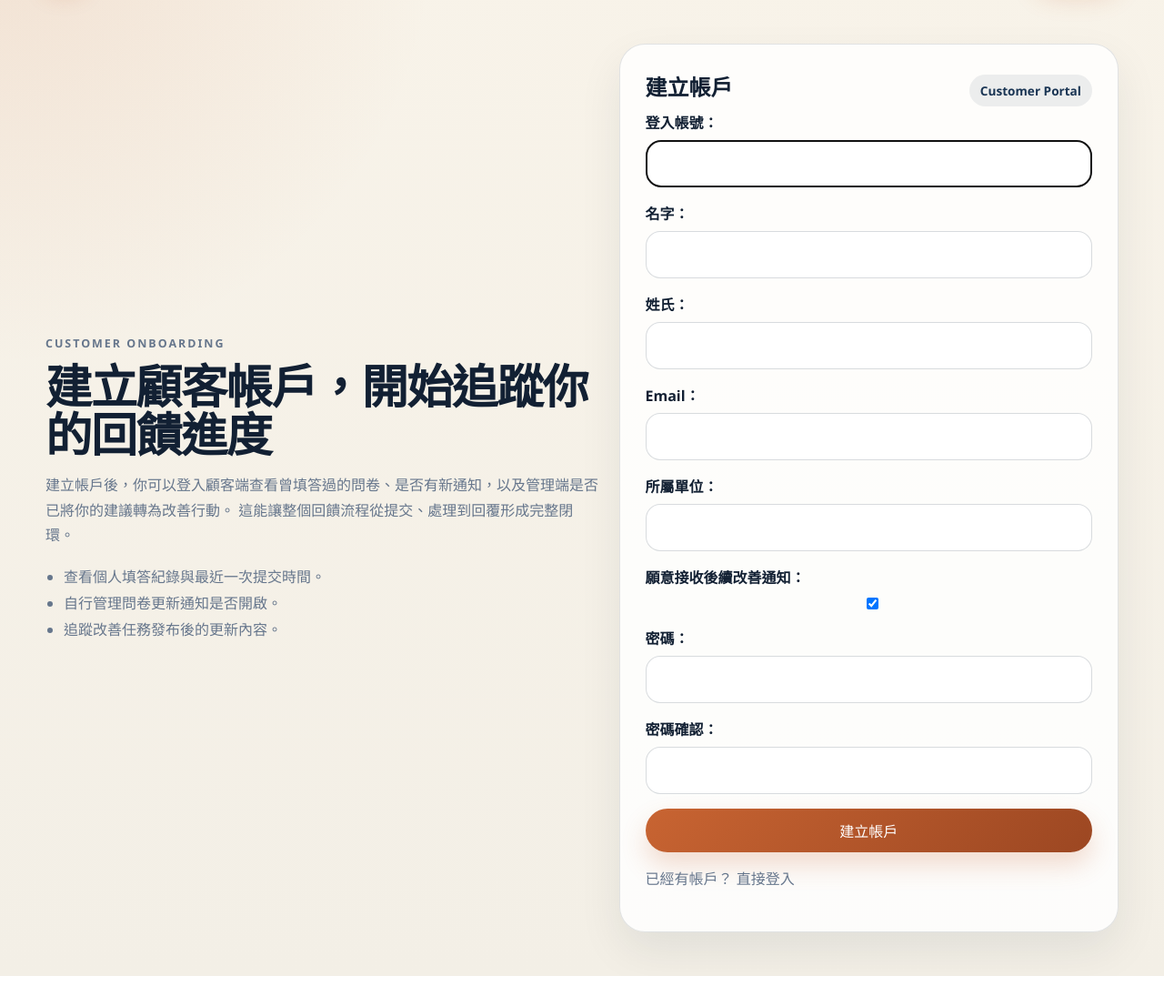
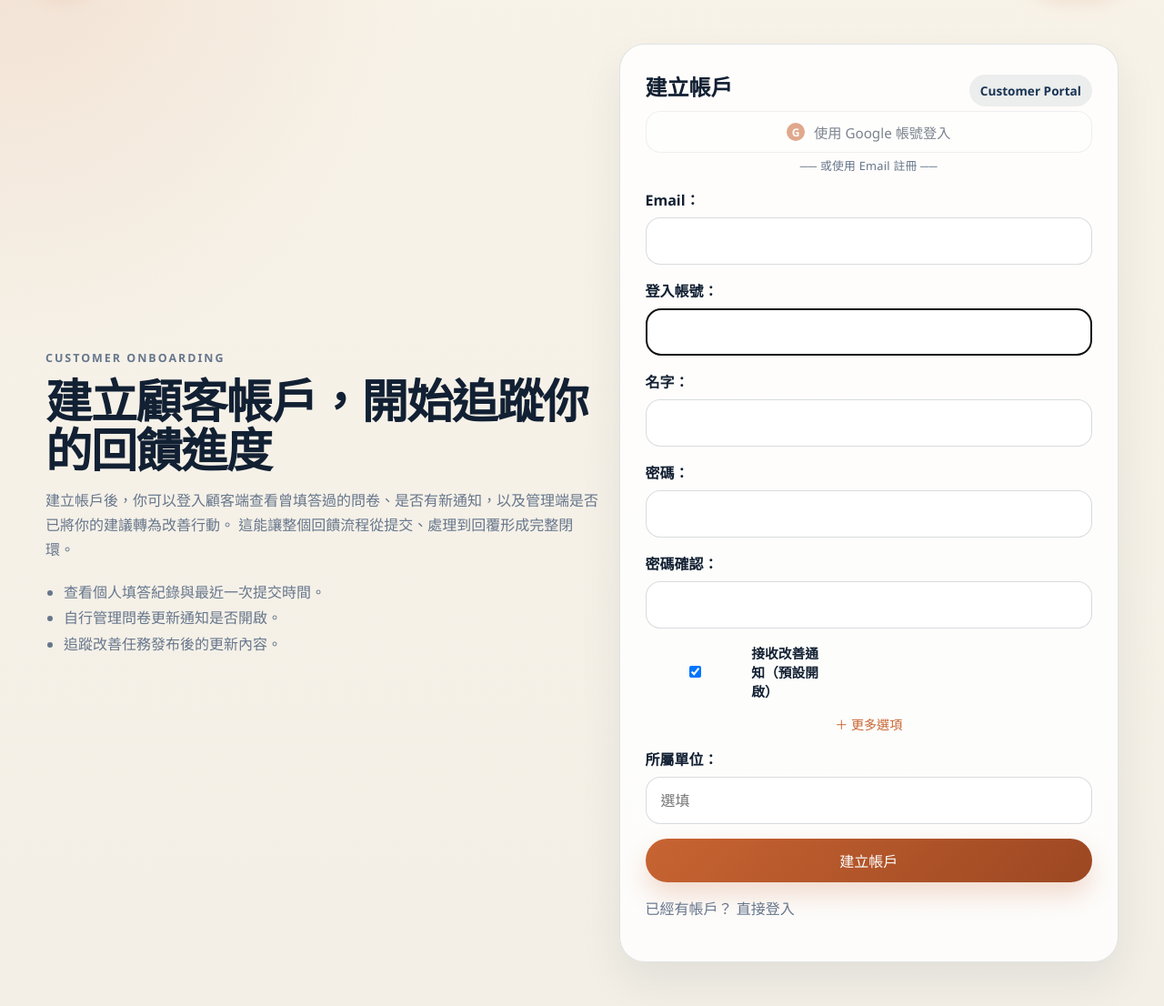
Before and after one commit to arvin85113/feedback-insight-hub, a Django app: page /accounts/signup/ in a window 1280 px wide. Shown: the part 79-1185 px from the top of the page at 91% size. Before the commit the page ends 1152 px from the top, so only its background shows below. Run offline with Django 5.2, Linux system fonts and the light colour scheme.

Commit message:
Redesign signup page: two-tier form with Google login placeholder
Co-Authored-By: Claude Sonnet 4.6 <noreply@anthropic.com>

```diff
--- a/static/css/app.css
+++ b/static/css/app.css
@@ -1075,3 +1075,92 @@ ul.errorlist {
     align-items: center;
 }
 }
+
+/* ── Signup: Google login block ── */
+.google-login-block {
+    margin-bottom: 16px;
+}
+
+.button-google {
+    width: 100%;
+    display: flex;
+    align-items: center;
+    justify-content: center;
+    gap: 10px;
+    padding: 11px 20px;
+    background: var(--surface-strong);
+    border: 1.5px solid var(--line);
+    border-radius: var(--radius-md);
+    font-size: 0.95rem;
+    font-weight: 500;
+    color: var(--ink);
+    cursor: not-allowed;
+    opacity: 0.55;
+    transition: opacity 0.15s;
+}
+
+.google-icon {
+    display: inline-flex;
+    align-items: center;
+    justify-content: center;
+    width: 20px;
+    height: 20px;
+    border-radius: 50%;
+    background: var(--brand);
+    color: #fff;
+    font-size: 0.75rem;
+    font-weight: 700;
+    flex-shrink: 0;
+}
+
+/* ── Signup: divider ── */
+.auth-divider {
+    text-align: center;
+    font-size: 0.8rem;
+    color: var(--muted);
+    margin: 4px 0 16px;
+    letter-spacing: 0.02em;
+}
+
+/* ── Signup: more options toggle ── */
+.more-options-toggle {
+    background: none;
+    border: none;
+    padding: 0;
+    color: var(--brand);
+    font-size: 0.88rem;
+    font-weight: 500;
+    cursor: pointer;
+    align-self: flex-start;
+    transition: color 0.15s;
+}
+
+.more-options-toggle:hover {
+    color: var(--brand-deep);
+}
+
+/* ── Signup: collapsible secondary fields ── */
+.more-options-panel {
+    display: grid;
+    grid-template-rows: 0fr;
+    transition: grid-template-rows 0.25s ease;
+    overflow: hidden;
+}
+
+.more-options-panel > * {
+    min-height: 0;
+    overflow: hidden;
+}
+
+.more-options-panel.open {
+    grid-template-rows: 1fr;
+}
+
+/* ── Checkbox label ── */
+.checkbox-label {
+    display: flex;
+    align-items: center;
+    gap: 8px;
+    cursor: pointer;
+    font-size: 0.92rem;
+}
--- a/templates/accounts/signup.html
+++ b/templates/accounts/signup.html
@@ -17,26 +17,113 @@
             <li>追蹤改善任務發布後的更新內容。</li>
         </ul>
     </article>
+
     <article class="auth-card">
         <div class="panel-head">
             <h2>建立帳戶</h2>
             <span class="pill">Customer Portal</span>
         </div>
+
+        <div class="google-login-block">
+            <button
+                type="button"
+                class="button-google"
+                disabled
+                title="即將推出"
+                aria-disabled="true"
+            >
+                <span class="google-icon" aria-hidden="true">G</span>
+                使用 Google 帳號登入
+            </button>
+        </div>
+
+        <div class="auth-divider">── 或使用 Email 註冊 ──</div>
+
         <form method="post" class="form-stack">
             {% csrf_token %}
-            {% for field in form %}
+
+            <div class="field-block">
+                {{ form.email.label_tag }}
+                {{ form.email }}
+                {{ form.email.errors }}
+            </div>
+            <div class="field-block">
+                {{ form.username.label_tag }}
+                {{ form.username }}
+                {{ form.username.errors }}
+            </div>
+            <div class="field-block">
+                {{ form.first_name.label_tag }}
+                {{ form.first_name }}
+                {{ form.first_name.errors }}
+            </div>
+            <div class="field-block">
+                {{ form.password1.label_tag }}
+                {{ form.password1 }}
+                {{ form.password1.errors }}
+            </div>
+            <div class="field-block">
+                {{ form.password2.label_tag }}
+                {{ form.password2 }}
+                {{ form.password2.errors }}
+            </div>
+            <div class="field-block field-block-checkbox">
+                <label class="checkbox-label">
+                    {{ form.notification_opt_in }}
+                    接收改善通知（預設開啟）
+                </label>
+                {{ form.notification_opt_in.errors }}
+            </div>
+
+            <button
+                type="button"
+                class="more-options-toggle"
+                id="more-options-toggle"
+                onclick="toggleMoreOptions()"
+                aria-expanded="false"
+                aria-controls="more-options-panel"
+            >
+                ＋ 更多選項
+            </button>
+
+            <div class="more-options-panel" id="more-options-panel">
                 <div class="field-block">
-                    {{ field.label_tag }}
-                    {{ field }}
-                    {{ field.errors }}
+                    {{ form.last_name.label_tag }}
+                    {{ form.last_name }}
+                    {{ form.last_name.errors }}
                 </div>
-            {% endfor %}
+                <div class="field-block">
+                    {{ form.organization.label_tag }}
+                    {{ form.organization }}
+                    {{ form.organization.errors }}
+                </div>
+            </div>
+
             <button type="submit" class="button button-primary button-wide">建立帳戶</button>
         </form>
+
         <p class="auth-link-row">
             已經有帳戶？
             <a href="{% url 'accounts:login' %}">直接登入</a>
         </p>
     </article>
 </section>
+
+<script>
+    document.addEventListener('DOMContentLoaded', function () {
+        const lastNameInput = document.querySelector('[name="last_name"]');
+        const orgInput = document.querySelector('[name="organization"]');
+        if (lastNameInput) lastNameInput.placeholder = '選填';
+        if (orgInput) orgInput.placeholder = '選填';
+    });
+
+    function toggleMoreOptions() {
+        const panel = document.getElementById('more-options-panel');
+        const toggle = document.getElementById('more-options-toggle');
+        const isOpen = panel.classList.contains('open');
+        panel.classList.toggle('open', !isOpen);
+        toggle.setAttribute('aria-expanded', String(!isOpen));
+        toggle.textContent = isOpen ? '＋ 更多選項' : '－ 收起選項';
+    }
+</script>
 {% endblock %}
```
